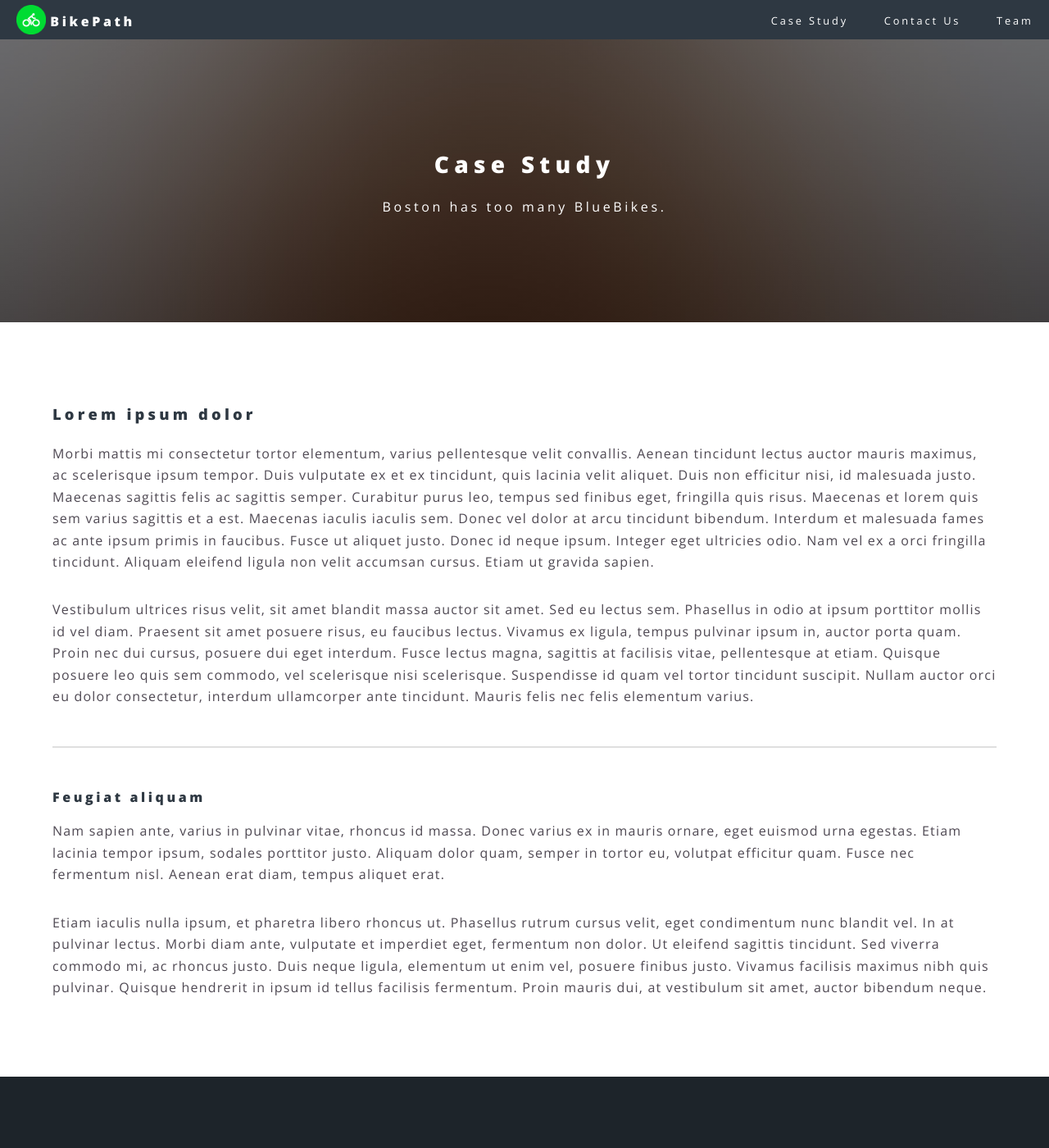
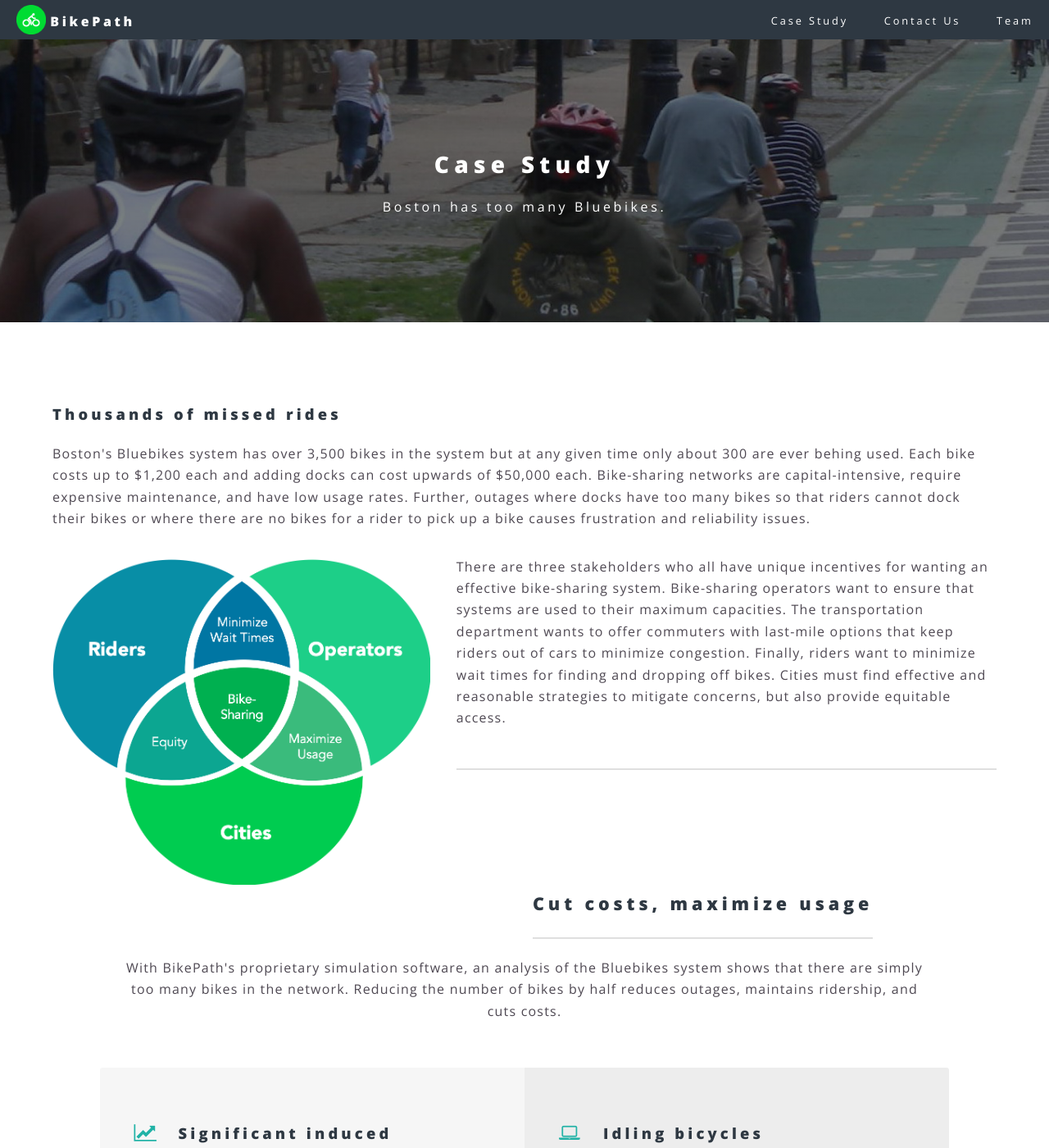
Before and after one commit to bikepath/bikepath.github.io, a Jekyll site: the page built from casestudy.html, in a window 1280 px wide and 1400 px high. Shown: the whole window at 82% size. Built offline with Jekyll 4.4.1, drawn with Linux system fonts in a browser that asks for light colours; nearby versions of some CDN libraries; some of the changed text lies outside the part shown.

Commit message:
case study

```diff
--- a/casestudy.html
+++ b/casestudy.html
@@ -1,12 +1,35 @@
 ---
 layout: page
 title: Case Study
-tagline: Boston has too many BlueBikes.
+tagline: Boston has too many Bluebikes.
 ---
-<h3>Lorem ipsum dolor</h3>
-<p>Morbi mattis mi consectetur tortor elementum, varius pellentesque velit convallis. Aenean tincidunt lectus auctor mauris maximus, ac scelerisque ipsum tempor. Duis vulputate ex et ex tincidunt, quis lacinia velit aliquet. Duis non efficitur nisi, id malesuada justo. Maecenas sagittis felis ac sagittis semper. Curabitur purus leo, tempus sed finibus eget, fringilla quis risus. Maecenas et lorem quis sem varius sagittis et a est. Maecenas iaculis iaculis sem. Donec vel dolor at arcu tincidunt bibendum. Interdum et malesuada fames ac ante ipsum primis in faucibus. Fusce ut aliquet justo. Donec id neque ipsum. Integer eget ultricies odio. Nam vel ex a orci fringilla tincidunt. Aliquam eleifend ligula non velit accumsan cursus. Etiam ut gravida sapien.</p>
-<p>Vestibulum ultrices risus velit, sit amet blandit massa auctor sit amet. Sed eu lectus sem. Phasellus in odio at ipsum porttitor mollis id vel diam. Praesent sit amet posuere risus, eu faucibus lectus. Vivamus ex ligula, tempus pulvinar ipsum in, auctor porta quam. Proin nec dui cursus, posuere dui eget interdum. Fusce lectus magna, sagittis at facilisis vitae, pellentesque at etiam. Quisque posuere leo quis sem commodo, vel scelerisque nisi scelerisque. Suspendisse id quam vel tortor tincidunt suscipit. Nullam auctor orci eu dolor consectetur, interdum ullamcorper ante tincidunt. Mauris felis nec felis elementum varius.</p>
+<h3>Thousands of missed rides</h3>
+<p>Boston's Bluebikes system has over 3,500 bikes in the system but at any given time only about 300 are ever behing used. Each bike costs up to $1,200 each and adding docks can cost upwards of $50,000 each. Bike-sharing networks are capital-intensive, require expensive maintenance, and have low usage rates. Further, outages where docks have too many bikes so that riders cannot dock their bikes or where there are no bikes for a rider to pick up a bike causes frustration and reliability issues.</p>
+<p><span class="image left"><img src="images/Venn Diagram.png" alt="" /></span>There are three stakeholders who all have unique incentives for wanting an effective bike-sharing system. Bike-sharing operators want to ensure that systems are used to their maximum capacities. The transportation department wants to offer commuters with last-mile options that keep riders out of cars to minimize congestion. Finally, riders want to minimize wait times for finding and dropping off bikes. Cities must find effective and reasonable strategies to mitigate concerns, but also provide equitable access.</p>
 <hr />
-<h4>Feugiat aliquam</h4>
-<p>Nam sapien ante, varius in pulvinar vitae, rhoncus id massa. Donec varius ex in mauris ornare, eget euismod urna egestas. Etiam lacinia tempor ipsum, sodales porttitor justo. Aliquam dolor quam, semper in tortor eu, volutpat efficitur quam. Fusce nec fermentum nisl. Aenean erat diam, tempus aliquet erat.</p>
-<p>Etiam iaculis nulla ipsum, et pharetra libero rhoncus ut. Phasellus rutrum cursus velit, eget condimentum nunc blandit vel. In at pulvinar lectus. Morbi diam ante, vulputate et imperdiet eget, fermentum non dolor. Ut eleifend sagittis tincidunt. Sed viverra commodo mi, ac rhoncus justo. Duis neque ligula, elementum ut enim vel, posuere finibus justo. Vivamus facilisis maximus nibh quis pulvinar. Quisque hendrerit in ipsum id tellus facilisis fermentum. Proin mauris dui, at vestibulum sit amet, auctor bibendum neque.</p>
+<section id="three" class="wrapper style5 special">
+	<div class="inner">
+		<header class="major">
+			<h2>Cut costs, maximize usage</h2>
+			<p>With BikePath's proprietary simulation software, an analysis of the Bluebikes system shows that there are simply too many bikes in the network. Reducing the number of bikes by half reduces outages, maintains ridership, and cuts costs.</p>
+		</header>
+		<ul class="features">
+			<li class="icon fa-chart-line">
+				<h3>Significant induced demand</h3>
+				<p>The analysis shows that there has been a significant amount of induced biking demand in the network as a result of increased infrastructure.</p>
+			</li>
+			<li class="icon fa-laptop">
+				<h3>Idling bicycles</h3>
+				<p>Too many bicycles go hours and days without being used, while others are used constantly.</p>
+			</li>
+			<li class="icon fa-truck">
+				<h3>Redistribution bottleneck</h3>
+				<p>Redistribution is a major painpoint as effectively getting bikes from A to B to C is inefficient and expensive. Efforts are focused on re-balancing docks with too many bikes, leaving many docks without bikes altogether.</p>
+			</li>
+			<li class="icon fa-bicycle">
+				<h3>Reduce the number of bikes</h3>
+				<p>Too many bikes in the system means increased costs and increased outages. Simulating an environment with half the current number of bikes means that the system can flow more smoothly, saving money and maintaining usage.</p>
+			</li>
+		</ul>
+	</div>
+</section>
--- a/css/main.scss
+++ b/css/main.scss
@@ -1699,6 +1699,7 @@ $baseurl: '{{ site.baseurl }}/images';
 
 				p {
 					color: inherit;
+					padding: 0;
 				}
 			}
 
@@ -1745,7 +1746,7 @@ $baseurl: '{{ site.baseurl }}/images';
 	#main {
 		> header {
 			@include padding(12em, 0);
-			@include vendor('background-image', ('linear-gradient(top, rgba(0,0,0,0.5), rgba(0,0,0,0.5))', 'url("#{$baseurl}/banner.jpg")'));
+			@include vendor('background-image', ('linear-gradient(top, rgba(0,0,0,0.5), rgba(0,0,0,0.5))', 'url("#{$baseurl}/banner2.jpg")'));
 			background-attachment: fixed;
 			background-position: center center;
 			background-repeat: no-repeat;
@@ -1870,7 +1871,7 @@ $baseurl: '{{ site.baseurl }}/images';
 
 	body.landing {
 		#page-wrapper {
-			@include vendor('background-image', ('linear-gradient(top, rgba(0,0,0,0.5), rgba(0,0,0,0.5))', 'url("#{$baseurl}/banner.jpg")'));
+			@include vendor('background-image', ('linear-gradient(top, rgba(0,0,0,0.5), rgba(0,0,0,0.5))', 'url("#{$baseurl}/banner2.jpg")'));
 			background-attachment: fixed;
 			background-position: center center;
 			background-repeat: no-repeat;
@@ -1891,7 +1892,7 @@ $baseurl: '{{ site.baseurl }}/images';
 
 			#banner,
 			.wrapper.style4 {
-				@include vendor('background-image', ('linear-gradient(top, rgba(0,0,0,0.5), rgba(0,0,0,0.5))', 'url("#{$baseurl}/banner.jpg")'));
+				@include vendor('background-image', ('linear-gradient(top, rgba(0,0,0,0.5), rgba(0,0,0,0.5))', 'url("#{$baseurl}/banner2.jpg")'));
 				background-position: center center;
 				background-repeat: no-repeat;
 				background-size: cover;
```
Also changed, not shown: index.html (+4 -4 lines), images/Venn Diagram.png (added), images/banner2.jpg (added).
